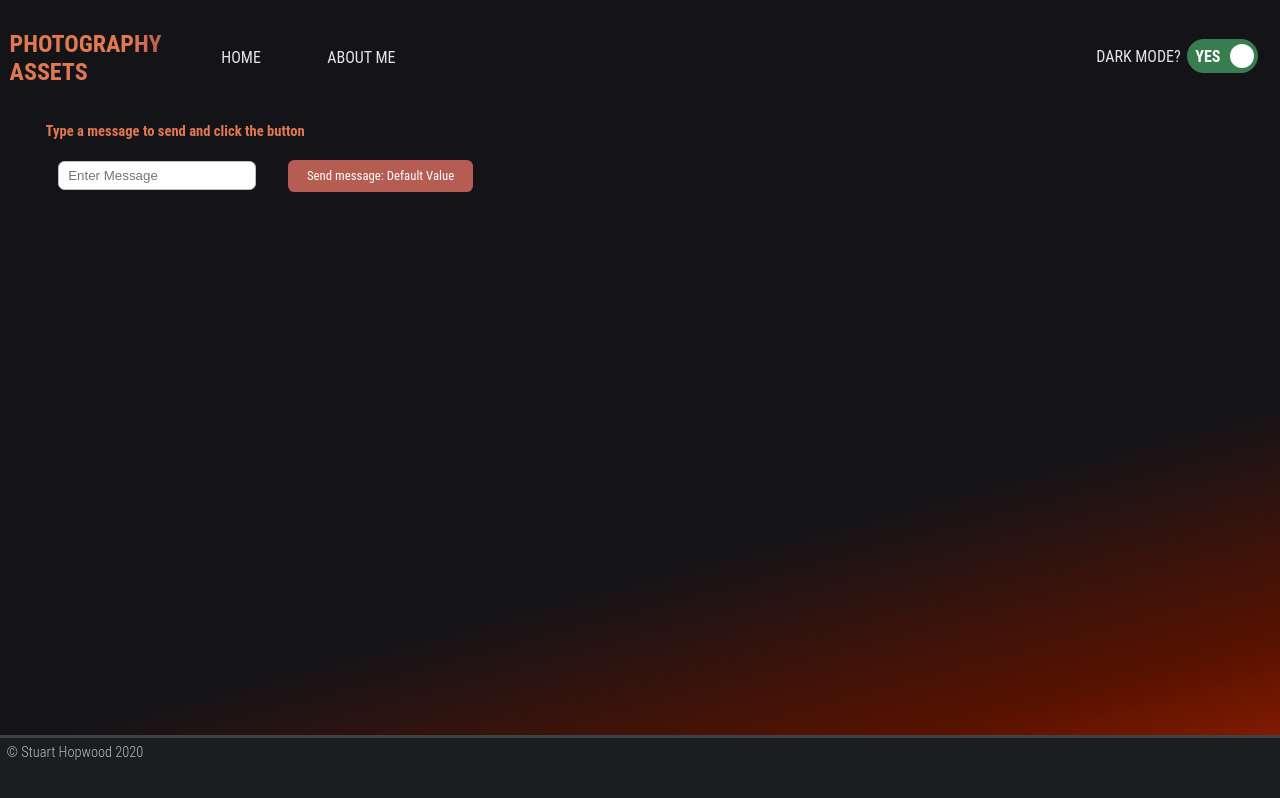
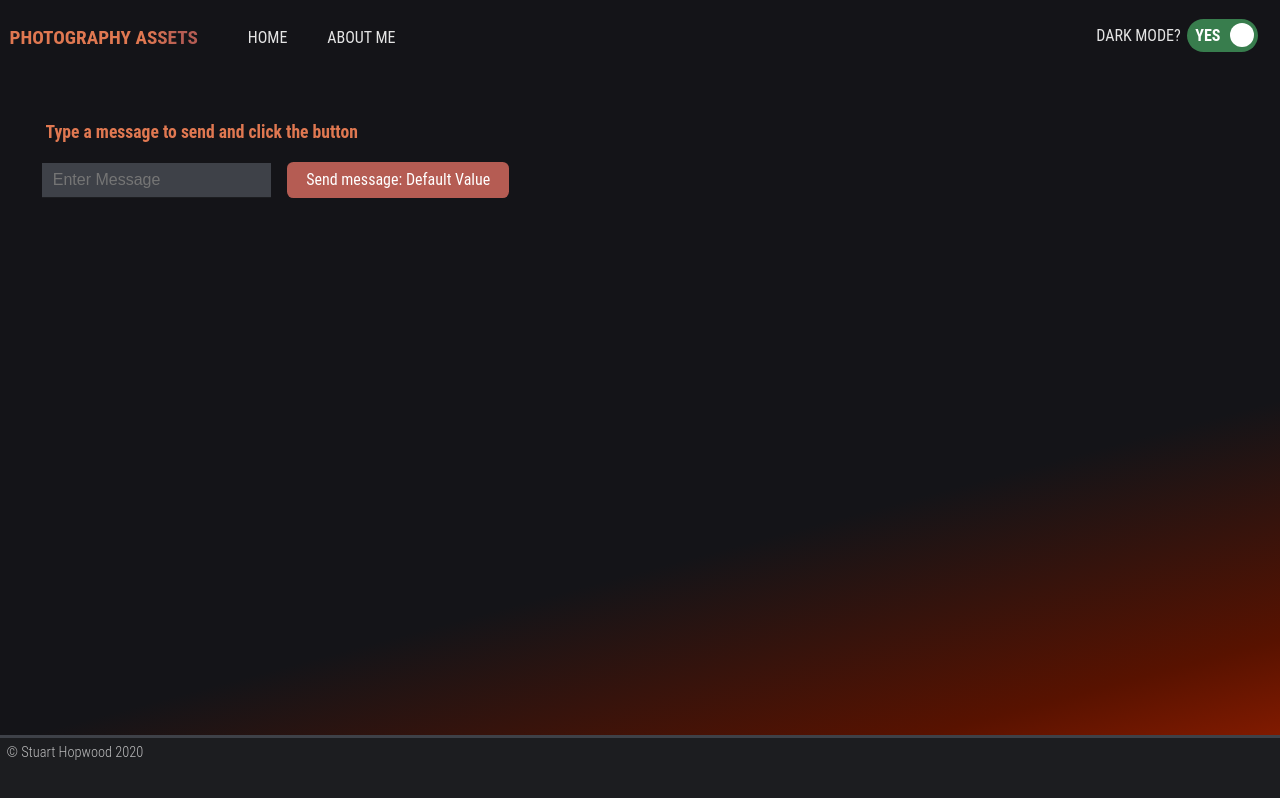
Before and after one commit to hopwoods/PhotographyAssets, a React (Create React App) app in the folder photograpy-assets/: page / in a window 1280 px wide. Built offline with nearby package versions, Linux system fonts and the light colour scheme.

Commit message:
Made Gradient Helper function, Styled Textboxes

```diff
--- a/photograpy-assets/src/Components/Layout/container.tsx
+++ b/photograpy-assets/src/Components/Layout/container.tsx
@@ -1,21 +1,15 @@
 /** @jsx jsx */
 import { FunctionComponent } from "react";
 import { jsx, css } from "@emotion/core";
-import { FontFamilies, Gradients, cssGradients } from "../../style";
+import { FontFamilies } from "../../style";
+import { getGradients } from "../../functions";
 import { useStateContext } from "../../GlobalState";
 import useTheme from "../../Hooks/useTheme";
 
 export const Container: FunctionComponent = ({ children }) => {
   const { globalState: state } = useStateContext();
   const { darkMode } = state;
-
-  const gradients: cssGradients = {
-    gradient1: darkMode ? Gradients.DarkGradient1 : Gradients.LightGradient1,
-    gradient2: darkMode ? Gradients.DarkGradient2 : Gradients.LightGradient2,
-    textGradient: darkMode
-      ? Gradients.DarkTextGradient
-      : Gradients.LightTextGradient,
-  };
+  const gradients = getGradients(darkMode);
 
   const themeColors = useTheme();
   const style = css`
--- a/photograpy-assets/src/Components/Layout/navbar.tsx
+++ b/photograpy-assets/src/Components/Layout/navbar.tsx
@@ -1,31 +1,24 @@
 /** @jsx jsx */
 import { FunctionComponent } from "react";
 import { jsx, css } from "@emotion/core";
-import useTheme from "../../Hooks/useTheme";
 import { NavBarLink, ToggleSwitch } from "../controls";
 import { useStateContext, Actions } from "../../GlobalState";
-import { FontFamilies, Gradients, cssGradients } from "../../style";
+import { FontFamilies } from "../../style";
+import { getGradients } from "../../functions";
+import useTheme from "../../Hooks/useTheme";
 
 export const Navbar: FunctionComponent = ({ children }) => {
   const { globalState: state, dispatch } = useStateContext();
   const { darkMode } = state;
 
-  const gradients: cssGradients = {
-    gradient1: darkMode ? Gradients.DarkGradient1 : Gradients.LightGradient1,
-    gradient2: darkMode ? Gradients.DarkGradient2 : Gradients.LightGradient2,
-    textGradient: darkMode
-      ? Gradients.DarkTextGradient
-      : Gradients.LightTextGradient,
-  };
-
+  const gradients = getGradients(darkMode);
   const themeColors = useTheme();
   const style = css`
     grid-column: 1 / span 1;
-    background-color: none;
+    background: ${gradients.gradient1};
     color: ${themeColors.text};
     padding: 0.3rem;
     height: fit-content;
-    z-index: 2;
     font-size: 0.9rem;
     text-transform: uppercase;
 
@@ -40,7 +33,7 @@ export const Navbar: FunctionComponent = ({ children }) => {
 
     ul li {
       grid-column-start: 1 / span 1;
-      justify-self: stretch;
+      justify-self: center;
       align-self: center;
       margin: 0.3rem;
       display: inline-block;
@@ -52,7 +45,7 @@ export const Navbar: FunctionComponent = ({ children }) => {
     }
 
     ul li label {
-      text-decoration: none;
+    text-decoration: none;
     text-transform: uppercase;
     font-family: ${FontFamilies.secondary}
     font-weight: 400;
@@ -62,7 +55,7 @@ export const Navbar: FunctionComponent = ({ children }) => {
 
     @media (min-width: 600px) {
       font-size: 1rem;
-
+      background: none;
       ul {
         grid-template-columns: repeat(9, minmax(65px, 1fr));
         grid-template-rows: minmax(50px, 1fr);
@@ -70,18 +63,23 @@ export const Navbar: FunctionComponent = ({ children }) => {
 
       ul li {
         grid-column-start: span 1;
+        justify-self: stretch;
+        align-self: center;
+
       }
       ul li.logo {
-        grid-column: 1 / span 2;
+        grid-column: 1 / span 3;
+        font-size: 0.8rem;
       }
       ul li.dark-mode-toggle {
         grid-column: 7 / span 3;
+        text-align: right;
       }
     }
 
     @media (min-width: 769px) {
       font-size: 1rem;
-
+      background: none;
       ul {
         grid-template-columns: repeat(12, minmax(65px, 1fr));
         grid-template-rows: minmax(50px, 1fr);
@@ -91,10 +89,31 @@ export const Navbar: FunctionComponent = ({ children }) => {
         grid-column-start: span 1;
       }
       ul li.logo {
-        grid-column: 1 / span 2;
+        grid-column: 1 / span 3;
       }
       ul li.dark-mode-toggle {
-        grid-column: 11 / span 2;
+        grid-column: 10 / span 3;
+        justify-self: stretch;
+        text-align: right;
+      }
+    }
+
+    @media (min-width: 1025px) {
+      font-size: 1rem;
+      background: none;
+      ul {
+        grid-template-columns: repeat(16, minmax(65px, 1fr));
+        grid-template-rows: minmax(50px, 1fr);
+      }
+
+      ul li {
+        grid-column-start: span 1;
+      }
+      ul li.logo {
+        grid-column: 1 / span 3;
+      }
+      ul li.dark-mode-toggle {
+        grid-column: 14 / span 3;
         justify-self: stretch;
         text-align: right;
       }
--- a/photograpy-assets/src/Components/Typeography/quote.tsx
+++ b/photograpy-assets/src/Components/Typeography/quote.tsx
@@ -1,32 +1,24 @@
 /** @jsx jsx */
 import React, { FunctionComponent } from "react";
 import { jsx, css } from "@emotion/core";
-import { FontFamilies, Gradients, cssGradients } from "../../style";
+import { FontFamilies } from "../../style";
+import { getGradients } from "../../functions";
 import { useStateContext } from "../../GlobalState";
-import useTheme from "../../Hooks/useTheme";
 
 export const Quote: FunctionComponent = ({ children }) => {
   const { globalState: state } = useStateContext();
   const { darkMode } = state;
+  const gradients = getGradients(darkMode);
 
-  const gradients: cssGradients = {
-    gradient1: darkMode ? Gradients.DarkGradient1 : Gradients.LightGradient1,
-    gradient2: darkMode ? Gradients.DarkGradient2 : Gradients.LightGradient2,
-    textGradient: darkMode
-      ? Gradients.DarkTextGradient
-      : Gradients.LightTextGradient,
-  };
-
-  const themeColors = useTheme();
   const grid = css`
     display: grid;
-    grid-template-columns: 0.5rem 1fr;
+    grid-template-columns: 0.75rem 1fr;
     grid-template-rows: 1fr;
     grid-gap: 0em;
   `;
   const border = css`
     grid-column: 1 / span 1;
-    background: ${gradients.textGradient};
+    background: ${gradients.borderGradient};
     border: 0;
     min-height: 5rem;
   `;
--- a/photograpy-assets/src/Components/controls/button.tsx
+++ b/photograpy-assets/src/Components/controls/button.tsx
@@ -31,6 +31,7 @@ export const Button: FunctionComponent<ButtonProps> = ({
   const themeColors = useTheme();
 
   const Primary = css`
+    outline: 0;
     border: 0;
     border-radius: 0.4rem;
     color: ${themeColors.white};
@@ -48,6 +49,7 @@ export const Button: FunctionComponent<ButtonProps> = ({
   `;
 
   const Seconday = css`
+    outline: 0;
     border: 0;
     border-radius: 0.4rem;
     color: ${themeColors.primary};
@@ -68,19 +70,19 @@ export const Button: FunctionComponent<ButtonProps> = ({
     switch (size) {
       case "small":
         return css`
-          font-size: 0.7rem;
+          font-size: 0.9rem;
           padding: 0.4rem 0.8rem;
         `;
 
       case "medium":
         return css`
-          font-size: 0.8rem;
+          font-size: 1rem;
           padding: 0.6rem 1.2rem;
         `;
 
       case "large":
         return css`
-          font-size: 1rem;
+          font-size: 1.1rem;
           padding: 0.8rem 1.6rem;
         `;
 
--- a/photograpy-assets/src/Components/controls/messageBox.tsx
+++ b/photograpy-assets/src/Components/controls/messageBox.tsx
@@ -31,7 +31,7 @@ export const MessageBox: FunctionComponent = () => {
   return (
     <React.Fragment>
       <div css={[divStyle, hidden]} id="MessageBox">
-        <h5>Message Received</h5>
+        <h4>Message Received</h4>
         <p css={pStyle}>{sentMessage.message}</p>
       </div>
     </React.Fragment>
--- a/photograpy-assets/src/Components/controls/messageSender.tsx
+++ b/photograpy-assets/src/Components/controls/messageSender.tsx
@@ -54,7 +54,7 @@ export const MessageSender: FunctionComponent = () => {
   return (
     <React.Fragment>
       <div css={divStyle}>
-        <h5 css={h5Style}>Type a message to send and click the button</h5>
+        <h4 css={h5Style}>Type a message to send and click the button</h4>
         <TextBox onChange={(e) => handleChange(e)} />
         <Button primary={true} label={text} onClick={(e) => logClick(e)} />
       </div>
--- a/photograpy-assets/src/Components/controls/navBarLink.tsx
+++ b/photograpy-assets/src/Components/controls/navBarLink.tsx
@@ -1,7 +1,8 @@
 /** @jsx jsx */
 import React, { FunctionComponent } from "react";
 import { jsx, css } from "@emotion/core";
-import { FontFamilies, Gradients, cssGradients } from "../../style";
+import { FontFamilies } from "../../style";
+import { getGradients } from "../../functions";
 import { useStateContext } from "../../GlobalState";
 import { Link } from "react-router-dom";
 import useTheme from "../../Hooks/useTheme";
@@ -22,13 +23,7 @@ export const NavBarLink: FunctionComponent<LinkProps> = ({
   const { globalState: state } = useStateContext();
   const { darkMode } = state;
 
-  const gradients: cssGradients = {
-    gradient1: darkMode ? Gradients.DarkGradient1 : Gradients.LightGradient1,
-    gradient2: darkMode ? Gradients.DarkGradient2 : Gradients.LightGradient2,
-    textGradient: darkMode
-      ? Gradients.DarkTextGradient
-      : Gradients.LightTextGradient,
-  };
+  const gradients = getGradients(darkMode);
 
   const themeColors = useTheme();
   const style = css`
--- a/photograpy-assets/src/Components/controls/textbox.tsx
+++ b/photograpy-assets/src/Components/controls/textbox.tsx
@@ -1,21 +1,46 @@
 /** @jsx jsx */
 import React, { FunctionComponent } from "react";
 import { jsx, css } from "@emotion/core";
+import useTheme from "../../Hooks/useTheme";
 
 export interface ITextBoxProps {
   onChange(e: React.FormEvent<HTMLInputElement>): void;
 }
 
 export const TextBox: FunctionComponent<ITextBoxProps> = ({ onChange }) => {
+  const themeColors = useTheme();
   const style = css`
-    border: 1px solid #bebebe;
-    border-radius: 0.4rem;
-    color: #333;
-    background-color: #fefefe;
-    padding: 0.4rem 0.6rem;
-    margin: 1rem;
-    &:focus: {
-      outline: #dedede auto 1px;
+    font-size: 1rem;
+    color: ${themeColors.text};
+    outline: 0 !important;
+    background: no-repeat bottom, 50% calc(100% - 1px);
+    background-size: 0 100%, 100% 100%;
+    background-color: ${themeColors.darkShades};
+    border: 0;
+    border-top-color: none !important;
+    border-bottom: 1px solid ${themeColors.Grey3};
+    transition: background 0s ease-out;
+    height: 2.2rem;
+    padding: 0.4rem 0.7rem;
+    border-radius: 0;
+    box-shadow: none;
+    &:focus {
+      background-image: linear-gradient(
+          0deg,
+          ${themeColors.primary} 2px,
+          rgba(156, 39, 176, 0) 0
+        ),
+        linear-gradient(0deg, #d2d2d2 0px, rgba(209, 209, 209, 0) 0);
+      border-color: transparent !important;
+      background-size: 100% 100%, 100% 100%;
+      transition-duration: 0.2s;
+      box-shadow: none;
+    }
+    &:disabled,
+    &[readonly] {
+      cursor: not-allowed;
+      background-color: #fff;
+      color: #bbb;
     }
   `;
 
--- /dev/null
+++ b/photograpy-assets/src/functions/getGradients.tsx
@@ -0,0 +1,16 @@
+import { Gradients, cssGradients } from "../style";
+
+export const getGradients = (darkMode: boolean) => {
+  const gradients: cssGradients = {
+    gradient1: darkMode ? Gradients.DarkGradient1 : Gradients.LightGradient1,
+    gradient2: darkMode ? Gradients.DarkGradient2 : Gradients.LightGradient2,
+    textGradient: darkMode
+      ? Gradients.DarkTextGradient
+      : Gradients.LightTextGradient,
+    borderGradient: darkMode
+      ? Gradients.DarkBorderGradient
+      : Gradients.LightBorderGradient,
+  };
+
+  return gradients;
+};
--- /dev/null
+++ b/photograpy-assets/src/functions/index.tsx
@@ -0,0 +1 @@
+export { getGradients } from "./getGradients";
--- a/photograpy-assets/src/style/gradients.tsx
+++ b/photograpy-assets/src/style/gradients.tsx
@@ -5,12 +5,15 @@ interface IGradients {
   LightGradient2: string;
   DarkTextGradient: string;
   LightTextGradient: string;
+  DarkBorderGradient: string;
+  LightBorderGradient: string;
 }
 
 export type cssGradients = {
   gradient1: string;
   gradient2: string;
   textGradient: string;
+  borderGradient: string;
 };
 
 export const Gradients: IGradients = {
@@ -29,4 +32,8 @@ background: linear-gradient(160deg, rgba(254,254,254,1) 0%, rgba(254,254,254,1)
   DarkTextGradient: `linear-gradient(to right, #E07851 60%, #B55C53 75%);`,
 
   LightTextGradient: `linear-gradient(to right, #E07851 60%, #B55C53 75%);`,
+
+  DarkBorderGradient: `linear-gradient(to right, #E07851 0%, #B55C53 100%);`,
+
+  LightBorderGradient: `linear-gradient(to right, #E07851 0%, #B55C53 100%);`,
 };
```
